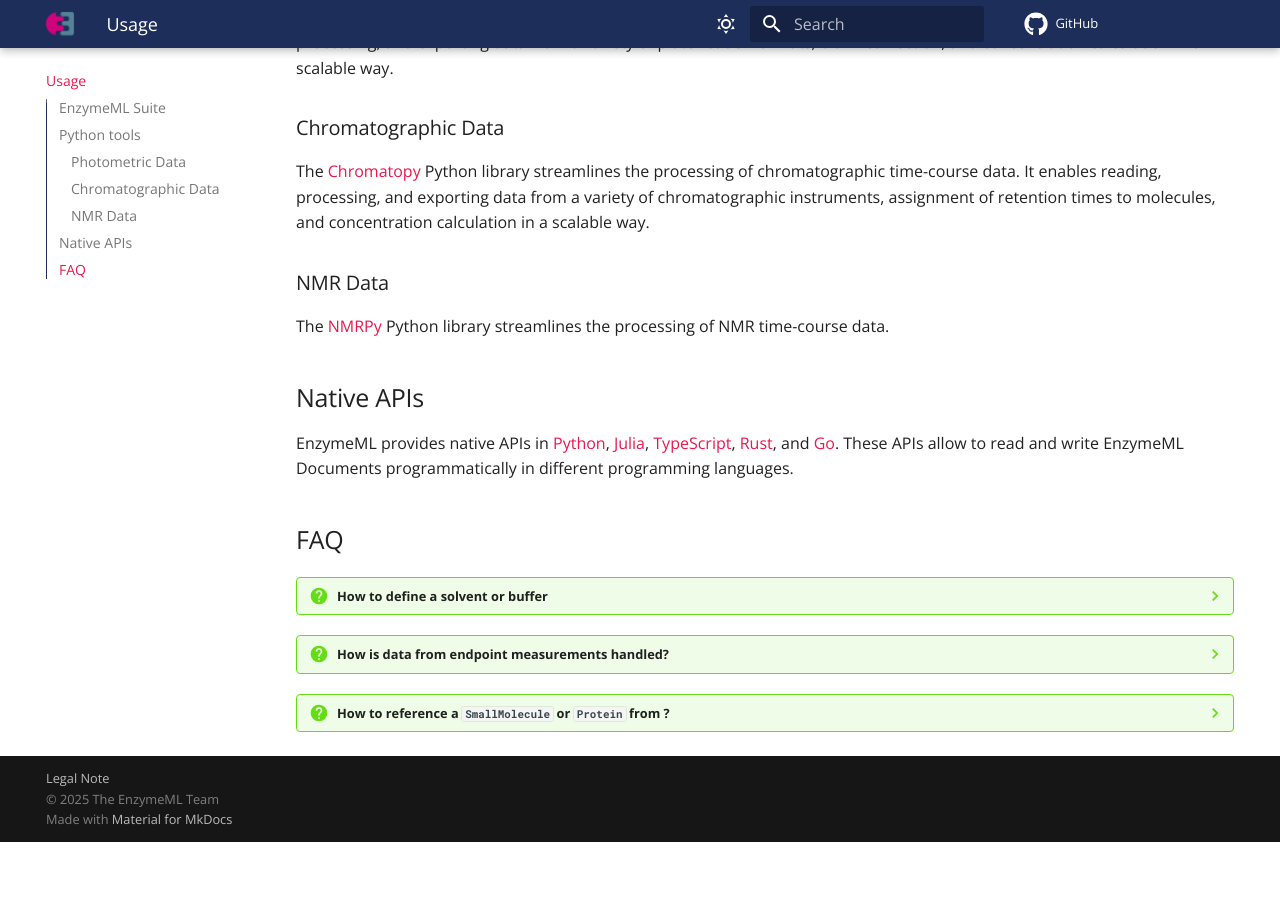
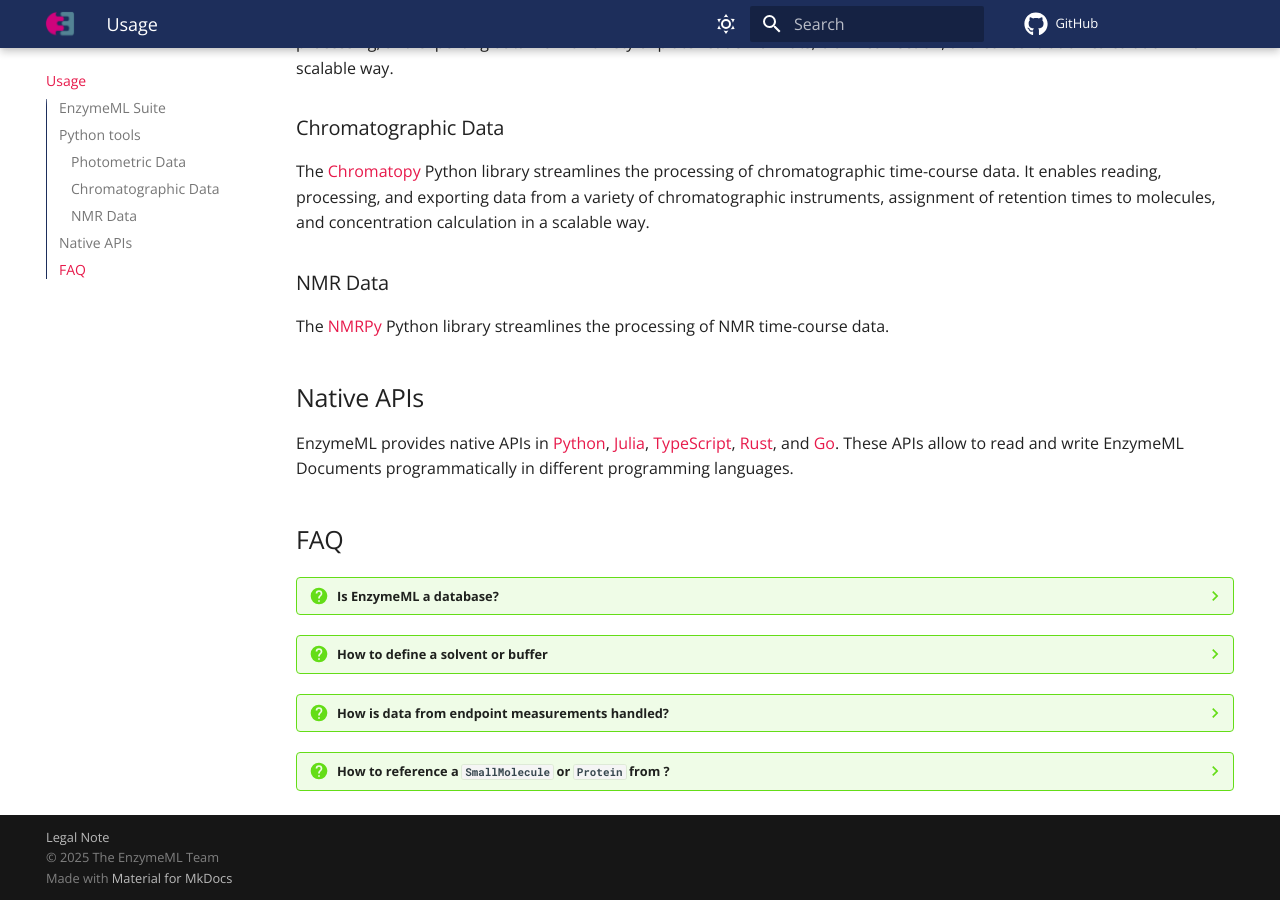
Before and after one commit to EnzymeML/enzymeml-specifications, an MkDocs documentation site: the page built from docs/usage.md, in a window 1280 px wide and 900 px high, scrolled down 1313 px. Built offline with MkDocs 1.6.1 and Material for MkDocs 9.7.7, drawn with Linux system fonts in a browser that asks for light colours; comment, search, counter and statistics services are not loaded; before the commit the page ends 2155 px from its top, so only the background shows below that; some of the changed lines change nothing that is shown.

Commit message:
Added FAQ entry clarifying that EnzymeML is an exchange format, not a database, and provided guidance on using the EnzymeML Data Model for local database setup.

```diff
--- a/docs/usage.md
+++ b/docs/usage.md
@@ -33,6 +33,9 @@
 
 ## FAQ
 
+??? question "Is EnzymeML a database?"
+    No. EnzymeML is an exchange format. But the EnzymeML Data Model can be used as a blueprint to setup a local data base.
+
 ??? question "How to define a solvent or buffer"
     A solvent or buffer in a reaction can be defined in two ways. Either it is treated as a single `SmallMolecule` from a simplified perspective, or all `SmallMolecule` components of the buffer are defined separately and grouped together as a `Complex`.
 
```
